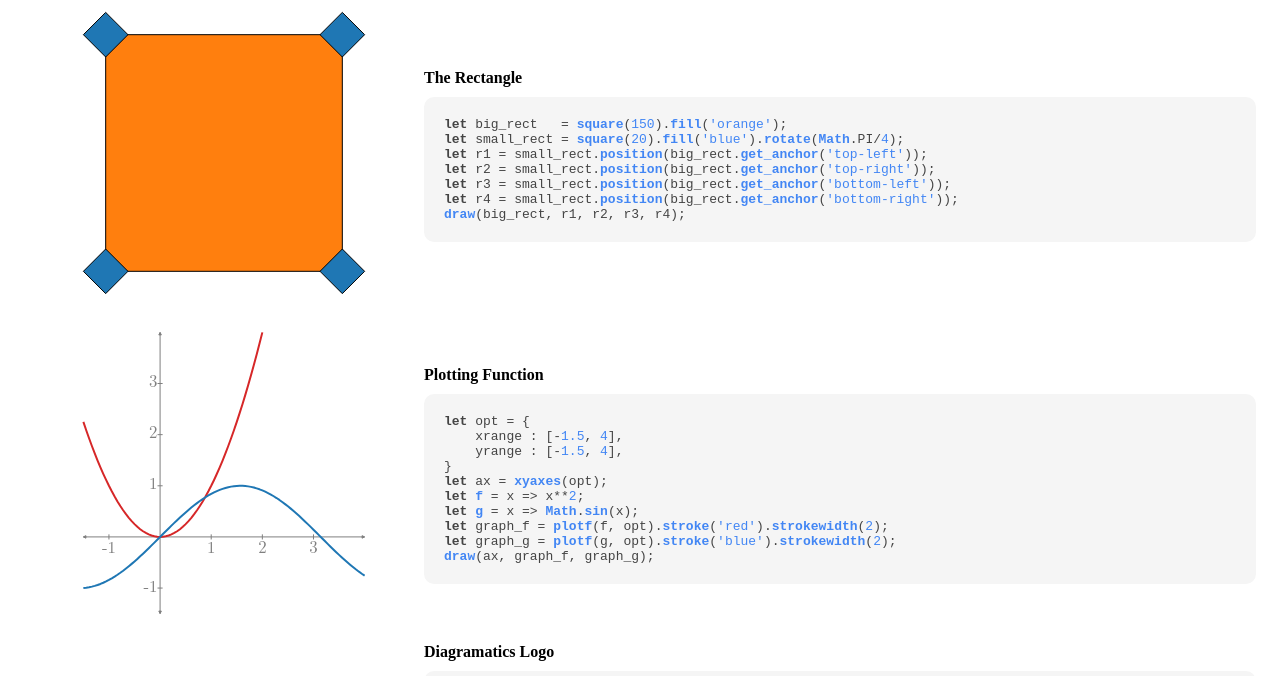
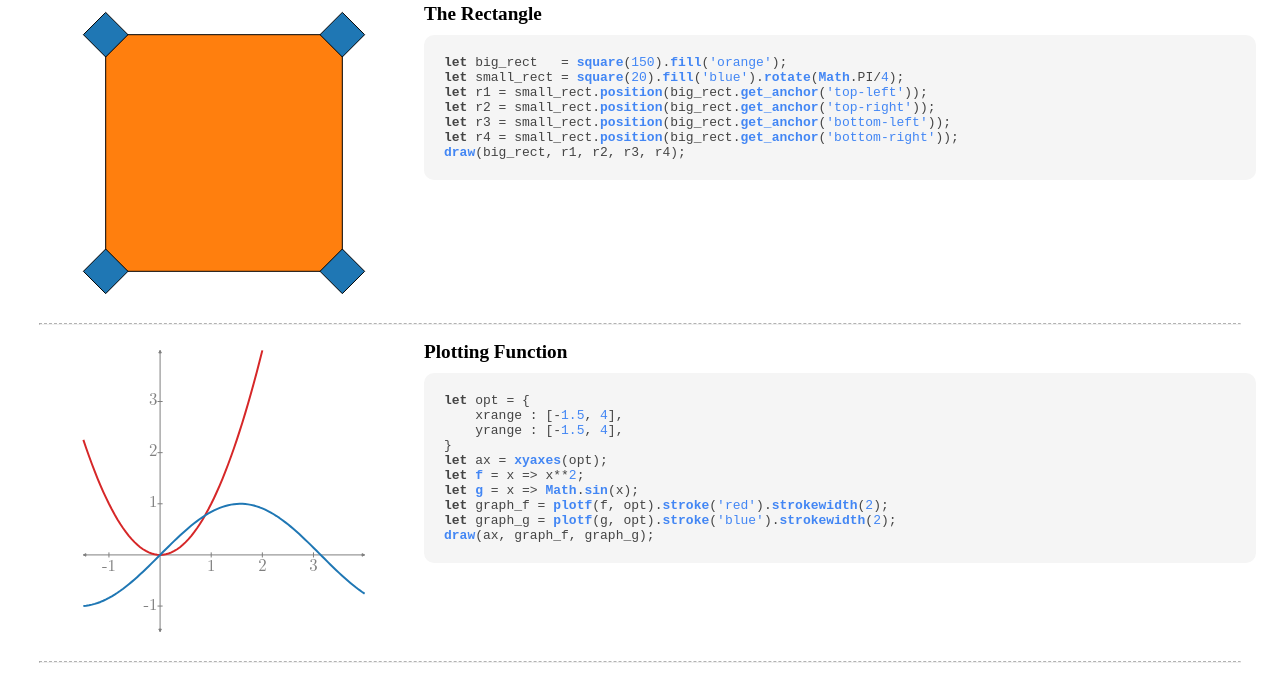
Before and after one commit to ray-pH/diagramatics-site-old, a website with bundled scripts: page examples/index.html in a window 1280 px wide. Shown: the part 81-757 px from the top of the page. Built offline with nearby package versions, Linux system fonts and the light colour scheme.

Commit message:
examples : more css styling

```diff
--- a/examples/index.js
+++ b/examples/index.js
@@ -64,6 +64,10 @@ for (let ex in examples) {
     containerdiv.appendChild(div);
 
     draw_code(svg, controlcontainer, examples[ex].code);
+
+    // add horizontal line
+    let hr = document.createElement('hr');
+    containerdiv.appendChild(hr);
 }
 
 function draw_code(svgelem, controlelem, code){
@@ -79,7 +83,11 @@ function draw_code(svgelem, controlelem, code){
     // is this how do you delete a variable? is this even necessary?
     // not sure how GC works in JS
     // TODO : learn more about JS GC
-    if (Object.keys(int.inp_variables).length == 0) int = undefined;
+    if (Object.keys(int.inp_variables).length == 0) {
+        int = undefined;
+        // delete controlelem if it's empty
+        controlelem.outerHTML = '';
+    }
 
     // reset default styles
     default_diagram_style      = {..._init_default_diagram_style};
--- a/examples/style.css
+++ b/examples/style.css
@@ -21,11 +21,15 @@ pre {
     margin : 0px;
 }
 
+hr{
+    width: 95%;
+    border-top: 1px dashed rgba(0,0,0,0.3);
+}
 .example {
     display: flex;
     flex-direction: row;
     justify-content: space-between;
-    align-items: center;
+    align-items: flex-start;
     margin: 1em;
 }
 .example-diagram {
@@ -35,12 +39,14 @@ pre {
     height: 300px;
 }
 .control-container {
-    margin-left: 50px;
+    margin-left: 60px;
+    margin-bottom: 100px;
 }
 .example-title {
     display: block;
     margin-bottom: 10px;
     font-weight: 600;
+    font-size: 1.2em;
 }
 .example-code-container {
     flex-grow: 1;
```
Also changed, not shown: 1 other file.
